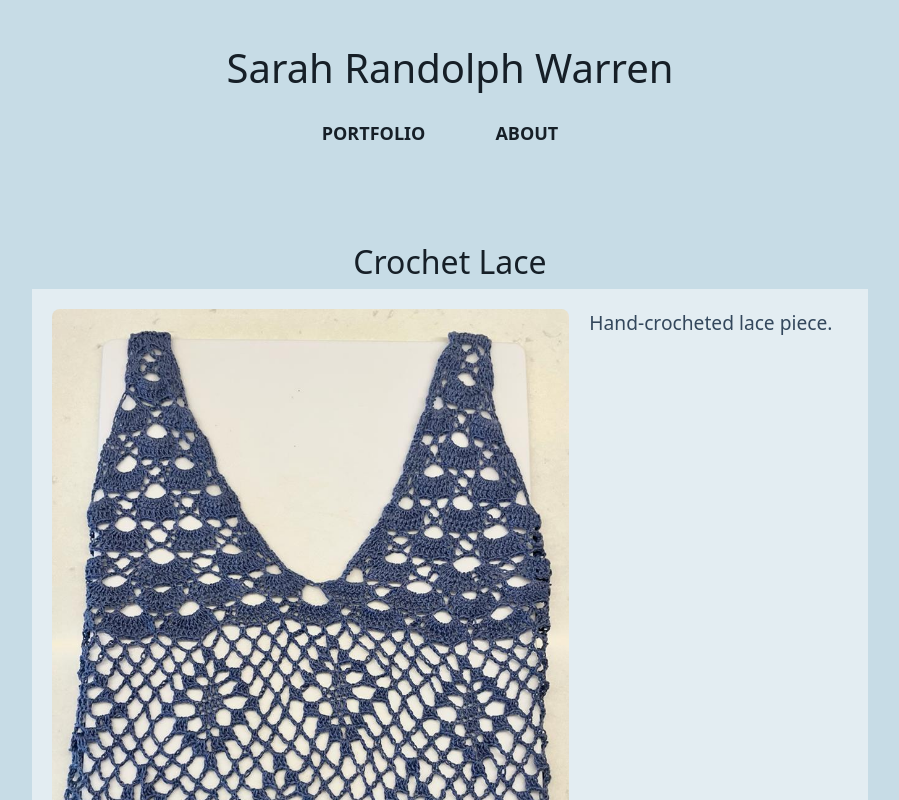
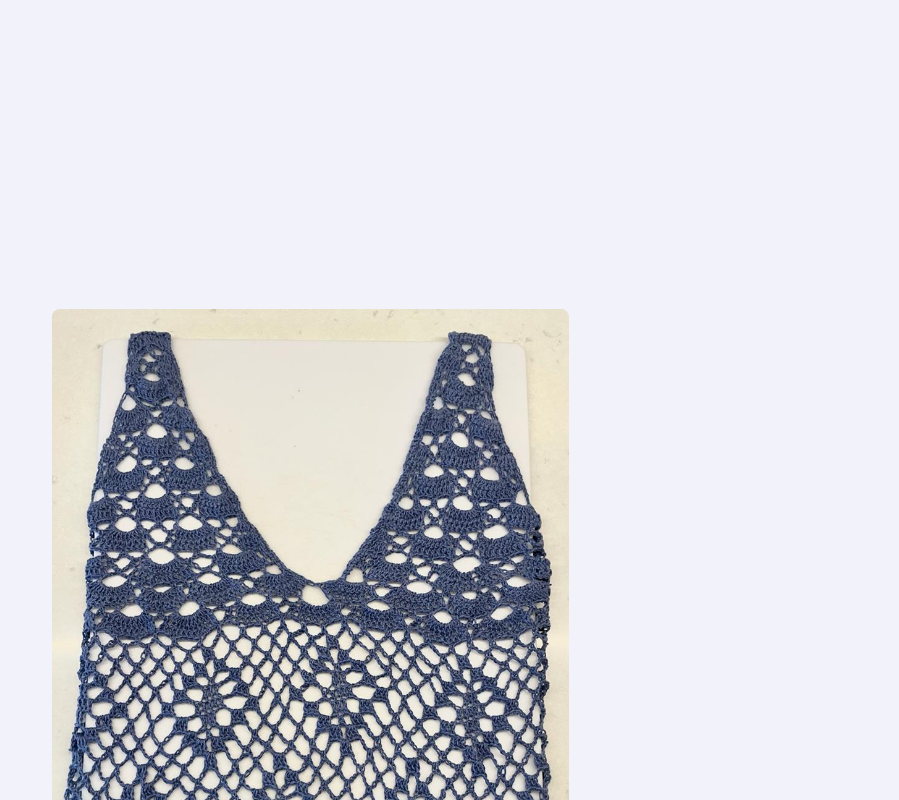
Before and after one commit to sarahrandolphw/sewing-portfolio, a Next.js app: page /projects/crochet-lace in a window 1280 px wide. Shown: the top 800 px of the page, without its empty margins (190-1089 px from the left). Built offline with nearby package versions, Linux system fonts and the light colour scheme; no server answers.

Commit message:
weather component

```diff
--- /dev/null
+++ b/app/components/Weather.js
@@ -0,0 +1,72 @@
+class WeatherService {
+    constructor() {
+      this.apiBaseUrl = 'https://api.open-meteo.com/v1/forecast';
+    }
+
+    async getWeather() {
+      const urlParams = new URLSearchParams(window.location.search);
+      const forcedCondition = urlParams.get('condition');
+
+      if (forcedCondition !== null) {
+        console.log(`Forced condition: ${forcedCondition}`);
+        this.applyWeatherCondition(forcedCondition.toLowerCase());
+        return;
+      }
+
+      if (navigator.geolocation) {
+        navigator.geolocation.getCurrentPosition(async (position) => {
+          console.log("coordinates:", position.coords);
+          const lat = position.coords.latitude;
+          const lon = position.coords.longitude;
+
+          try {
+            const response = await fetch(`${this.apiBaseUrl}?latitude=${lat}&longitude=${lon}&current_weather=true&timezone=America%2FSao_Paulo`);
+            const data = await response.json();
+            console.log("API data:", data);
+
+            if (data.current_weather) {
+              const condition = this.getWeatherCondition(data.current_weather.weathercode);
+              const isDay = data.current_weather.is_day;
+              this.applyWeatherCondition(condition, isDay);
+            } else {
+              console.error("No weather data found in the response.");
+            }
+          } catch (e) {
+            console.error("Error fetching weather data:", e);
+          }
+        }, (error) => {  // <-- Also use arrow function here
+          console.log('Geolocation error:', error);
+        });
+      } else {
+        console.log("Geolocation not supported, using default color palette");
+      }
+    }
+
+    getWeatherCondition(code) {
+      if ([0].includes(code)) return 'sunny';
+      if ([1, 2, 3, 45, 48].includes(code)) return 'cloudy';
+      if ([51, 53, 55, 56, 57, 61, 63, 65, 71, 73, 75, 77, 80, 81, 82].includes(code)) return 'rainy';
+      if ([56, 57, 77].includes(code)) return 'freezing';
+      return 'unknown';
+    }
+
+    applyWeatherCondition(condition, isDay = true) {
+      document.body.classList.remove('night-mode', 'sunny_mode', 'cloudy_mode', 'rainy_mode', 'freezing_mode');
+
+      if (isDay) {
+        if (condition === 'sunny') {
+          document.body.classList.add('sunny_mode');
+        } else if (condition === 'cloudy') {
+          document.body.classList.add('cloudy_mode');
+        } else if (condition === "rainy") {
+          document.body.classList.add('rainy_mode');
+        } else if (condition === "freezing") {
+          document.body.classList.add('freezing_mode');
+        }
+      } else {
+        document.body.classList.add('night-mode');
+      }
+    }
+  }
+
+  export default new WeatherService();
--- a/app/layout.js
+++ b/app/layout.js
@@ -3,13 +3,14 @@
 import React, { useEffect } from 'react';
 import Header from './components/Header';
 import Footer from './components/Footer';
+import Weather from './components/Weather';
 import Script from 'next/script';
 import './styles/globals.css'
 import 'bootstrap/dist/css/bootstrap.min.css';
 
 export default function RootLayout({ children }) {
   useEffect(() => {
-    getWeather();
+    Weather.getWeather();
   }, []);
   return (
     <html lang="en">
@@ -41,54 +42,3 @@ export default function RootLayout({ children }) {
     </html>
   );
 }
-
-async function getWeather() {
-  console.log("Weather function triggered.");
-  if (navigator.geolocation) {
-      console.log("Geolocation supported.");
-      navigator.geolocation.getCurrentPosition(async function (position) {
-          console.log("Geolocation successful, coordinates:", position.coords);
-          const lat = position.coords.latitude;
-          const lon = position.coords.longitude;
-
-          const url = `https://api.open-meteo.com/v1/forecast?latitude=${lat}&longitude=${lon}&current_weather=true&timezone=America%2FSao_Paulo`;
-
-          try {
-              const response = await fetch(url);
-              const data = await response.json();
-              console.log("API data:", data);
-
-              if (data.current_weather) {
-                  const temperature = data.current_weather.temperature;
-                  const conditionCode = data.current_weather.weathercode;
-                  const isDay = data.current_weather.is_day;
-
-                  if (isDay){
-                    document.body.classList.remove('night-mode');
-                  } else {
-                    document.body.classList.add('night-mode');
-                  }
-                  const condition = getWeatherCondition(conditionCode);
-                  console.log(condition);
-
-              } else {
-                  console.error("No weather data found in the response.");
-              }
-          } catch (e) {
-              console.error("Error fetching weather data:", e);
-          }
-      }, function(error) {
-          console.log('Geolocation error:', error);
-      });
-  } else {
-      console.log("Geolocation not supported, using default color palette");
-  }
-}
-
-function getWeatherCondition(code) {
-  if ([0].includes(code)) return 'Sunny';
-  if ([1, 2, 3, 45, 48].includes(code)) return 'Cloudy';
-  if ([51, 53, 55, 56, 57, 61, 63, 65, 71, 73, 75, 77, 80, 81, 82].includes(code)) return 'Rainy';
-  if ([56, 57, 77].includes(code)) return 'Freezing';
-  return 'Unknown';
-}
--- a/app/styles/colors.css
+++ b/app/styles/colors.css
@@ -1,36 +1,36 @@
 :root {
+  --background: #f2f2fa;
+  --foreground: #f2f2fa;
+  --background-text: #f2f2fa;
+  --foreground-text: #f2f2fa;
+}
+
+.night_mode {
+  --background: #161F27;
+  --foreground: #33475C;
+  --background-text: #C7DCE6;
+  --foreground-text: #E3EDF2;
+}
+
+.sunny_mode {
+  --background: #FAEEC7;
+  --foreground: #f2f2fa;
+  --background-text: #f2f2fa;
+  --foreground-text: #f2f2fa;
+}
+
+.cloudy_mode {
   --background: #C7DCE6;
   --foreground: #E3EDF2;
   --background-text: #161F27;
   --foreground-text: #33475C;
 }
 
-.night_mode {
-  --background: #f2f2fa;
-  --foreground: #f2f2fa;
-  --background-text: #f2f2fa;
-  --foreground-text: #f2f2fa;
-}
-
-.sunny_mode {
-  --background: #f2f2fa;
-  --foreground: #f2f2fa;
-  --background-text: #f2f2fa;
-  --foreground-text: #f2f2fa;
-}
-
-.cloudy_mode {
-  --background: #f2f2fa;
-  --foreground: #f2f2fa;
-  --background-text: #f2f2fa;
-  --foreground-text: #f2f2fa;
-}
-
 .rainy_mode {
-  --background: #f2f2fa;
-  --foreground: #f2f2fa;
-  --background-text: #f2f2fa;
-  --foreground-text: #f2f2fa;
+  --background: #C7DCE6;
+  --foreground: #E3EDF2;
+  --background-text: #161F27;
+  --foreground-text: #33475C;
 }
 
 .freezing_mode {
--- a/data/about.js
+++ b/data/about.js
@@ -1,6 +1,6 @@
 const text = {
     description: "I am a comptuer science student at the University of Virginia's School of Engineering and Applied Science. The repository for this website can be found",
-    apiinfo: "The theme for this website is determined using data from open-mateo.com's",
+    apiinfo: "The current theme for this website is determined using data from open-mateo.com's",
 }
 
 export default text;
--- a/package.json
+++ b/package.json
@@ -21,6 +21,7 @@
     "@tailwindcss/postcss": "^4",
     "eslint": "^9",
     "eslint-config-next": "15.2.4",
+    "jest": "^29.7.0",
     "tailwindcss": "^4"
   }
 }
```
Also changed, not shown: 1 other file (tests, documents, lock files or other folders).
